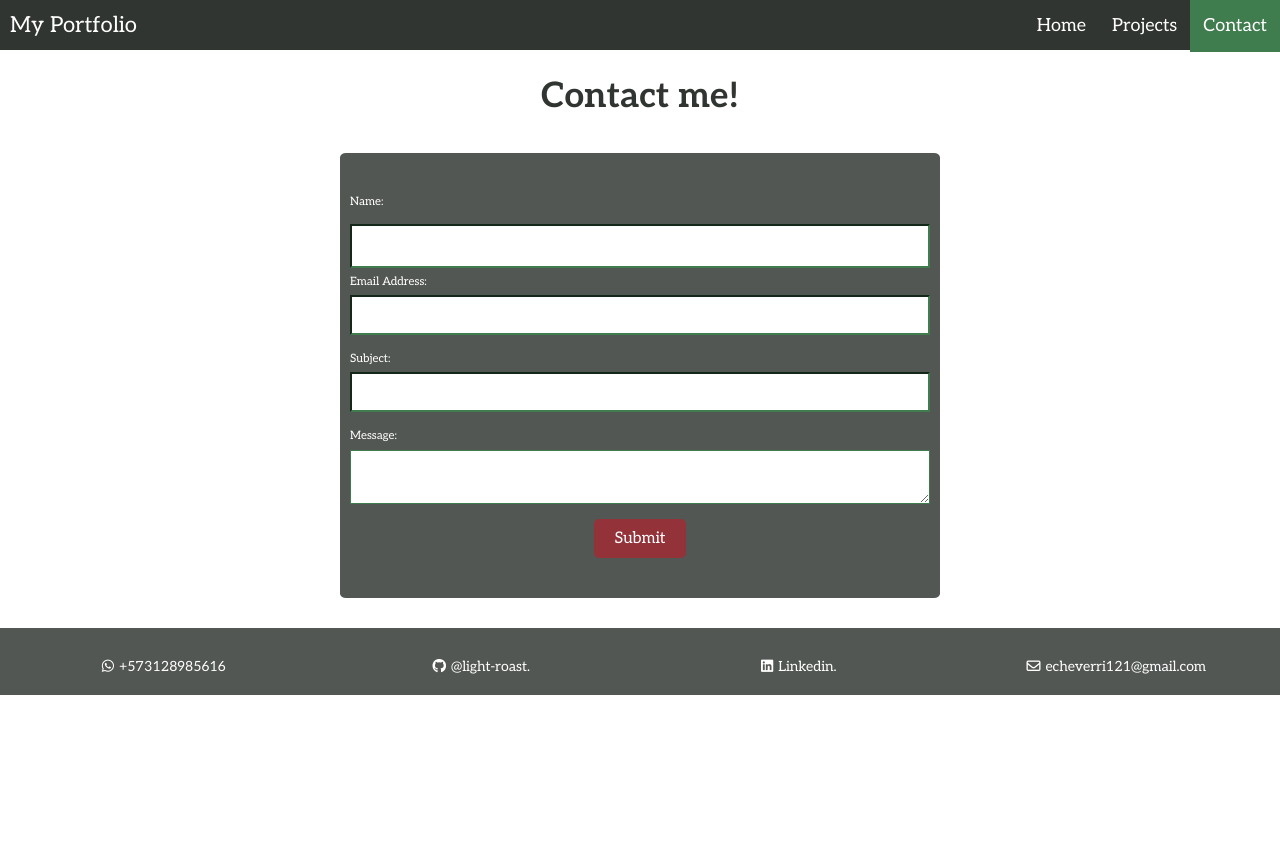
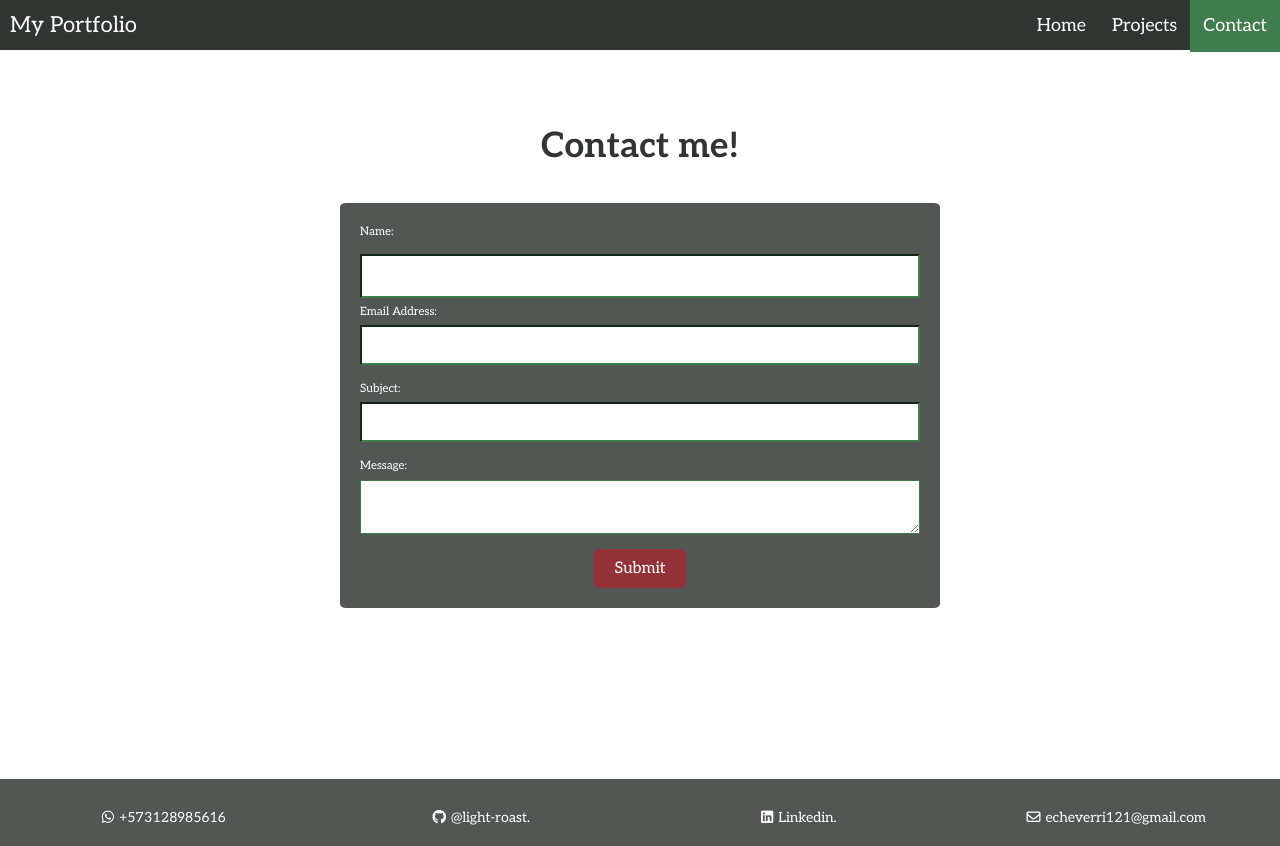
Before and after one commit to light-roast/portfolio-react, a React (Vite) app: page /contact in a window 1280 px wide. Before the commit the page ends 800 px from the top, so only its background shows below. Built offline with nearby package versions, Linux system fonts and the light colour scheme.

Commit message:
Modify form styling

```diff
--- a/src/components/Contact/Contact.jsx
+++ b/src/components/Contact/Contact.jsx
@@ -15,6 +15,7 @@ function Contact({setNavLink}) {
   return (
     <>
       <h2 className={styles.contact}>Contact me!</h2>
+      <div className={styles.contenedor}>
       <form onSubmit={handleSubmit} className={styles.form}>
        <label htmlFor='name' className={styles.label}>Name:</label>
       <input
@@ -58,6 +59,7 @@ function Contact({setNavLink}) {
         Submit
       </button>
     </form>
+    </div>
     </>
   );
 }
--- a/src/components/Contact/Contact.module.css
+++ b/src/components/Contact/Contact.module.css
@@ -1,7 +1,9 @@
 .contact {
     text-align: center;
     color: var(--mainColor);
-    margin-top: 2rem;
+    margin-top: 7rem;
+
+
 }
 
 .label {
@@ -16,7 +18,7 @@
     background-color: var(--mainColorL);
     display: flex;
     flex-direction: column;
-    padding: 4rem 1rem;
+    padding: 2rem 2rem;
     margin: 3rem auto;
     max-width: 600px;
     border-radius: 1%;
@@ -46,3 +48,8 @@
     text-align: center;
     max-width: 100%;
 }
+
+.contenedor {
+    height: 72vh;
+
+}
```
